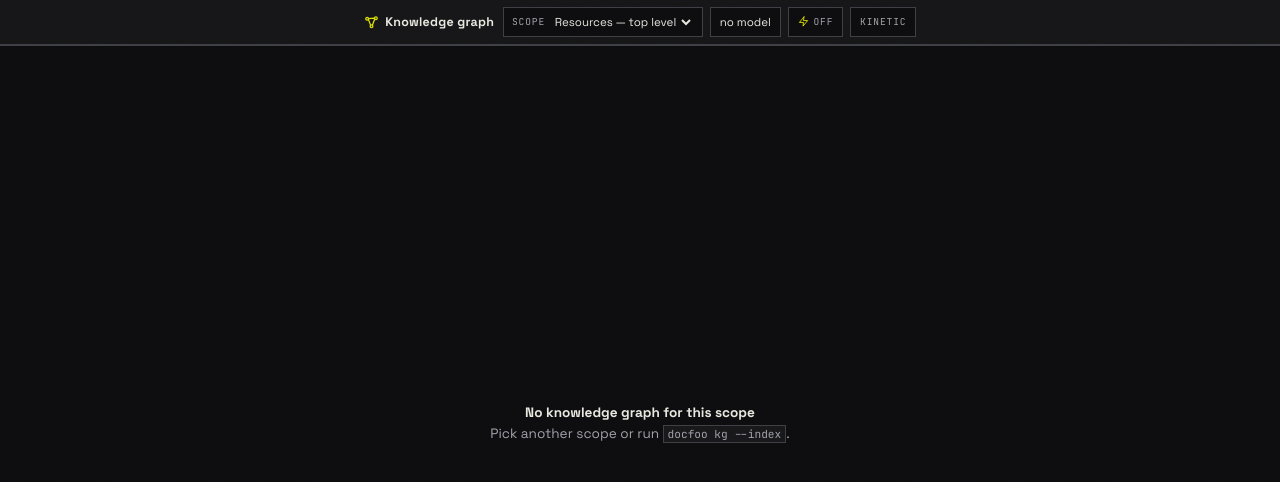
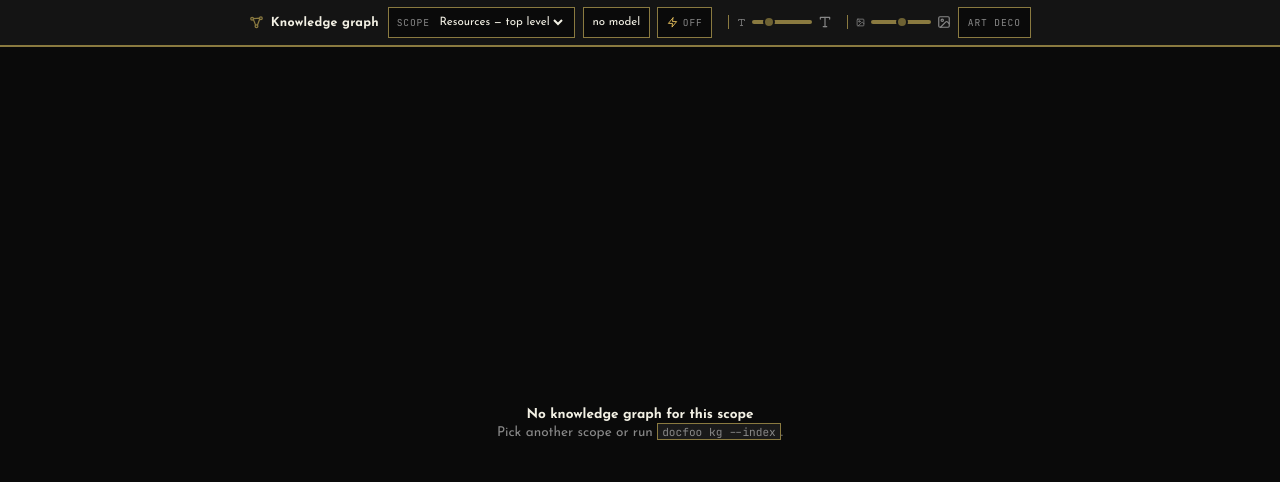
Before and after one commit to abhikuriyal-pixel/docfoo-cli, a plain HTML site: page crates/docfoo-cli/src/kg/vis/assets/index.html in a window 1280 px wide. Drawn offline with Linux system fonts and the light colour scheme; no server answers.

Commit message:
kg --vis: Art Deco default, desktop font/figure sliders, centered figures
- Art Deco is the launch theme; a saved choice in localStorage still wins.
- Port the desktop KG sliders: text 12-45 (default 20) and figures 25-100%
  (default 65, the middle of the range), sharing the desktop's slider
  styling and localStorage persistence. Figure scale uses each image's
  stamped natural width so figures shrink smoothly.
- Figures center in the answer column instead of hugging the left edge.
- Theme default is covered by a unit test (21 JS tests total).

```diff
--- a/crates/docfoo-cli/src/kg/vis/assets/app.css
+++ b/crates/docfoo-cli/src/kg/vis/assets/app.css
@@ -269,6 +269,47 @@ body[data-theme="art-deco"] .kg-header {
 .thinking-button svg { color: var(--kg-viz-seed); }
 .thinking-button.active { color: var(--foreground); border-color: color-mix(in oklab, var(--kg-viz-seed) 55%, var(--border)); }
 
+/* Font/figure sliders — desktop parity (viewer.css .font-slider). */
+.font-slider-wrapper {
+  display: flex;
+  align-items: center;
+  gap: 0.25rem;
+  flex: 0 0 auto;
+  margin-left: 0.5rem;
+  padding-left: 0.5rem;
+  border-left: 1px solid var(--border);
+  color: var(--muted-foreground);
+}
+.font-slider {
+  -webkit-appearance: none;
+  appearance: none;
+  width: 60px;
+  height: 4px;
+  background: var(--border);
+  border-radius: 2px;
+  outline: none;
+  cursor: pointer;
+}
+.font-slider::-webkit-slider-thumb {
+  -webkit-appearance: none;
+  width: 12px;
+  height: 12px;
+  border-radius: 50%;
+  background: var(--primary);
+  border: 2px solid var(--card);
+  cursor: pointer;
+  transition: transform 0.1s;
+}
+.font-slider::-webkit-slider-thumb:hover { transform: scale(1.2); }
+.font-slider::-moz-range-thumb {
+  width: 12px;
+  height: 12px;
+  border-radius: 50%;
+  background: var(--primary);
+  border: 2px solid var(--card);
+  cursor: pointer;
+}
+
 /* ── Model picker popover ──────────────────────────────────────────────── */
 
 .model-popover {
@@ -398,7 +439,8 @@ body[data-theme="art-deco"] .kg-header {
 .kg-viz-seg { display: none; }
 
 .kg-chat-pane {
-  --chat-font-size: 14px;
+  --chat-font-size: var(--kg-font-size, 14px);
+  --chat-figure-scale: var(--kg-figure-scale, 1);
   display: flex;
   flex-direction: column;
   min-width: 0;
@@ -1051,9 +1093,13 @@ body[data-theme="art-deco"] .markdown-content h4 {
 .markdown-content th { font-weight: 600; background: color-mix(in oklab, var(--card) 75%, transparent); }
 .markdown-content img.kg-figure {
   display: block;
+  /* Figure-size slider: natural width × scale (--img-w is stamped by app.js
+     on load); before it decodes the width declaration is invalid and falls
+     back to auto. Shrink only, like the desktop. */
+  width: calc(var(--img-w) * var(--chat-figure-scale, 1));
   max-width: min(100%, 34rem);
-  max-height: 24rem;
-  margin: 0.55em 0;
+  max-height: calc(32rem * var(--chat-figure-scale, 1));
+  margin: 0.55em auto;
   object-fit: contain;
   background: var(--code-bg);
   border: 1px solid var(--border);
--- a/crates/docfoo-cli/src/kg/vis/assets/index.html
+++ b/crates/docfoo-cli/src/kg/vis/assets/index.html
@@ -8,7 +8,7 @@
   <link rel="stylesheet" href="/katex/katex.min.css">
   <link rel="stylesheet" href="/app.css">
 </head>
-<body data-theme="kinetic">
+<body data-theme="art-deco">
   <header class="kg-header">
     <div class="kg-title">
       <svg width="15" height="15" viewBox="0 0 24 24" fill="none" stroke="currentColor" stroke-width="2" stroke-linecap="round" aria-hidden="true">
@@ -36,8 +36,20 @@
         <span id="reasoning-level">off</span>
       </button>
 
-      <button type="button" class="theme-button" id="theme-toggle" title="Switch to Art Deco" aria-label="Switch theme">
-        <span id="theme-label">Kinetic</span>
+      <span class="font-slider-wrapper" title="Answer text size">
+        <svg width="9" height="9" viewBox="0 0 24 24" fill="none" stroke="currentColor" stroke-width="2" stroke-linecap="round" stroke-linejoin="round" aria-hidden="true"><polyline points="4 7 4 4 20 4 20 7"/><line x1="9" y1="20" x2="15" y2="20"/><line x1="12" y1="4" x2="12" y2="20"/></svg>
+        <input type="range" class="font-slider" id="kg-font-slider" min="12" max="45" step="0.5" value="20" aria-label="Answer text size">
+        <svg width="14" height="14" viewBox="0 0 24 24" fill="none" stroke="currentColor" stroke-width="2" stroke-linecap="round" stroke-linejoin="round" aria-hidden="true"><polyline points="4 7 4 4 20 4 20 7"/><line x1="9" y1="20" x2="15" y2="20"/><line x1="12" y1="4" x2="12" y2="20"/></svg>
+      </span>
+
+      <span class="font-slider-wrapper" title="Figure size">
+        <svg width="9" height="9" viewBox="0 0 24 24" fill="none" stroke="currentColor" stroke-width="2" stroke-linecap="round" stroke-linejoin="round" aria-hidden="true"><rect x="3" y="3" width="18" height="18" rx="2"/><circle cx="9" cy="9" r="2"/><path d="m21 15-3.086-3.086a2 2 0 0 0-2.828 0L6 21"/></svg>
+        <input type="range" class="font-slider" id="kg-figure-slider" min="25" max="100" step="5" value="65" aria-label="Figure size">
+        <svg width="14" height="14" viewBox="0 0 24 24" fill="none" stroke="currentColor" stroke-width="2" stroke-linecap="round" stroke-linejoin="round" aria-hidden="true"><rect x="3" y="3" width="18" height="18" rx="2"/><circle cx="9" cy="9" r="2"/><path d="m21 15-3.086-3.086a2 2 0 0 0-2.828 0L6 21"/></svg>
+      </span>
+
+      <button type="button" class="theme-button" id="theme-toggle" title="Switch to Kinetic" aria-label="Switch theme">
+        <span id="theme-label">Art Deco</span>
       </button>
     </div>
 
--- a/crates/docfoo-cli/src/kg/vis/assets/js/app.js
+++ b/crates/docfoo-cli/src/kg/vis/assets/js/app.js
@@ -78,6 +78,8 @@ const dom = {
   triples: byId('kg-viz-triples'),
   summary: byId('kg-viz-summary'),
   labelsInput: byId('kg-viz-labels'),
+  fontSlider: byId('kg-font-slider'),
+  figureSlider: byId('kg-figure-slider'),
   segChat: byId('seg-chat'),
   segGraph: byId('seg-graph'),
   transport: byId('kg-viz-transport'),
@@ -582,6 +584,7 @@ function createAssistant() {
 
 function paintBubble(bubble) {
   bubble.body.innerHTML = renderMarkdown(bubble.raw);
+  stampFigureWidths(bubble.body);
 }
 
 function finishWithMarkdown(bubble, markdown) {
@@ -1195,7 +1198,7 @@ function updateThemeUi() {
   dom.themeButton.setAttribute('aria-label', dom.themeButton.title);
 }
 
-let currentTheme = 'kinetic';
+let currentTheme = 'art-deco';
 const shellTheme = () => currentTheme;
 
 // ── Lightbox ──────────────────────────────────────────────────────────────
@@ -1253,6 +1256,67 @@ function resumeRunningQuery() {
   startPolling();
 }
 
+// ── Answer text + figure size sliders (desktop parity) ────────────────────
+
+// Ranges and the font default match `initKgFont`/`initKgFigure`; the figure
+// default is the middle of its range (the desktop starts it at max).
+const FONT_SLIDER = { key: 'docfoo-kg-vis-font', min: 12, max: 45, fallback: 20 };
+const FIGURE_SLIDER = { key: 'docfoo-kg-vis-figure', min: 25, max: 100, fallback: 65 };
+
+function storedSliderValue(config, fallback) {
+  try {
+    const raw = window.localStorage.getItem(config.key);
+    const value = Number(raw);
+    if (raw !== null && raw !== '' && Number.isFinite(value)) {
+      return Math.min(config.max, Math.max(config.min, value));
+    }
+  } catch {
+    // Storage disabled: use the default.
+  }
+  return fallback;
+}
+
+function saveSliderValue(config, value) {
+  try {
+    window.localStorage.setItem(config.key, String(value));
+  } catch {
+    // Session-only when storage is unavailable.
+  }
+}
+
+function initSliders() {
+  const font = storedSliderValue(FONT_SLIDER, FONT_SLIDER.fallback);
+  dom.fontSlider.value = String(font);
+  document.documentElement.style.setProperty('--kg-font-size', `${font}px`);
+  dom.fontSlider.addEventListener('input', () => {
+    const value = Number(dom.fontSlider.value);
+    if (!Number.isFinite(value)) return;
+    document.documentElement.style.setProperty('--kg-font-size', `${value}px`);
+    saveSliderValue(FONT_SLIDER, value);
+  });
+
+  const figure = storedSliderValue(FIGURE_SLIDER, FIGURE_SLIDER.fallback);
+  dom.figureSlider.value = String(figure);
+  document.documentElement.style.setProperty('--kg-figure-scale', String(figure / 100));
+  dom.figureSlider.addEventListener('input', () => {
+    const value = Number(dom.figureSlider.value);
+    if (!Number.isFinite(value)) return;
+    document.documentElement.style.setProperty('--kg-figure-scale', String(value / 100));
+    saveSliderValue(FIGURE_SLIDER, value);
+  });
+}
+
+/** Stamp natural widths so the figure slider can scale images down. */
+function stampFigureWidths(root) {
+  for (const image of root.querySelectorAll('img.kg-figure')) {
+    const stamp = () => {
+      if (image.naturalWidth > 0) image.style.setProperty('--img-w', `${image.naturalWidth}px`);
+    };
+    if (image.complete) stamp();
+    else image.addEventListener('load', stamp, { once: true });
+  }
+}
+
 function initRenderer() {
   renderer = new VizRenderer({ getSpec: canvasSpec, labelsOn: () => dom.labelsInput.checked });
   renderer.baseContext = dom.baseCanvas.getContext('2d');
@@ -1275,6 +1339,7 @@ function initRenderer() {
 function initControls() {
   currentTheme = applyTheme(readTheme(window.localStorage), dom.body);
   updateThemeUi();
+  initSliders();
 
   try {
     dom.labelsInput.checked = window.localStorage.getItem('docfoo-kg-vis-labels') !== '0';
--- a/crates/docfoo-cli/src/kg/vis/assets/js/theme.js
+++ b/crates/docfoo-cli/src/kg/vis/assets/js/theme.js
@@ -4,14 +4,14 @@ export const THEME_STORAGE_KEY = 'docfoo-kg-vis-theme';
 export const THEMES = ['kinetic', 'art-deco'];
 
 export function normalizeTheme(value) {
-  return THEMES.includes(value) ? value : 'kinetic';
+  return THEMES.includes(value) ? value : 'art-deco';
 }
 
 export function readTheme(storage) {
   try {
     return normalizeTheme(storage && storage.getItem(THEME_STORAGE_KEY));
   } catch {
-    return 'kinetic';
+    return 'art-deco';
   }
 }
 
--- /dev/null
+++ b/crates/docfoo-cli/tests/js/theme.test.mjs
@@ -0,0 +1,28 @@
+import test from 'node:test';
+import assert from 'node:assert/strict';
+
+import {
+  normalizeTheme,
+  readTheme,
+  toggleTheme,
+  writeTheme,
+} from '../../src/kg/vis/assets/js/theme.js';
+
+test('art-deco is the launch default', () => {
+  assert.equal(normalizeTheme(undefined), 'art-deco');
+  assert.equal(normalizeTheme('nonsense'), 'art-deco');
+  assert.equal(normalizeTheme('kinetic'), 'kinetic');
+  assert.equal(readTheme({ getItem: () => null }), 'art-deco');
+  assert.equal(readTheme({ getItem: () => 'kinetic' }), 'kinetic');
+  assert.equal(toggleTheme('art-deco'), 'kinetic');
+  assert.equal(toggleTheme('kinetic'), 'art-deco');
+});
+
+test('writeTheme persists a normalized value', () => {
+  const store = new Map();
+  const storage = { setItem: (key, value) => store.set(key, value) };
+  assert.equal(writeTheme(storage, 'kinetic'), 'kinetic');
+  assert.equal(store.get('docfoo-kg-vis-theme'), 'kinetic');
+  assert.equal(writeTheme(storage, 'bogus'), 'art-deco');
+  assert.equal(store.get('docfoo-kg-vis-theme'), 'art-deco');
+});
```
